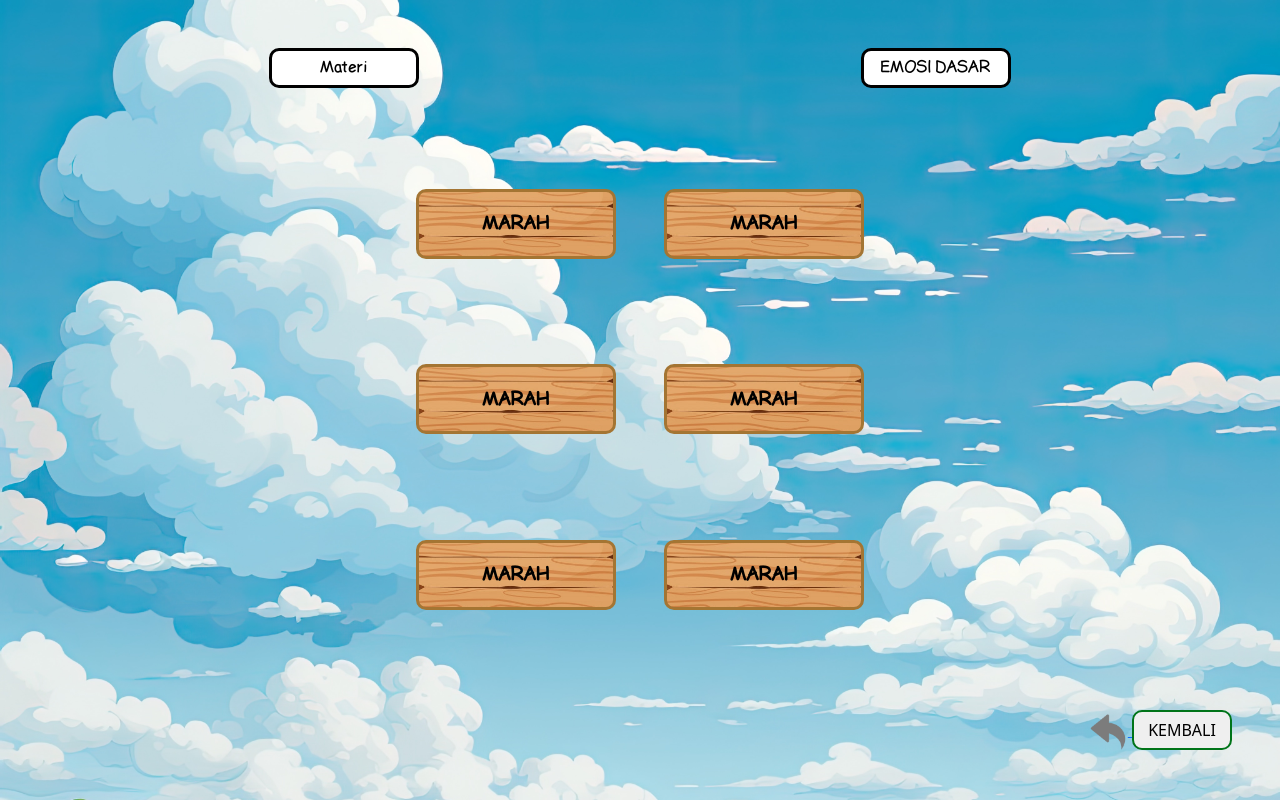
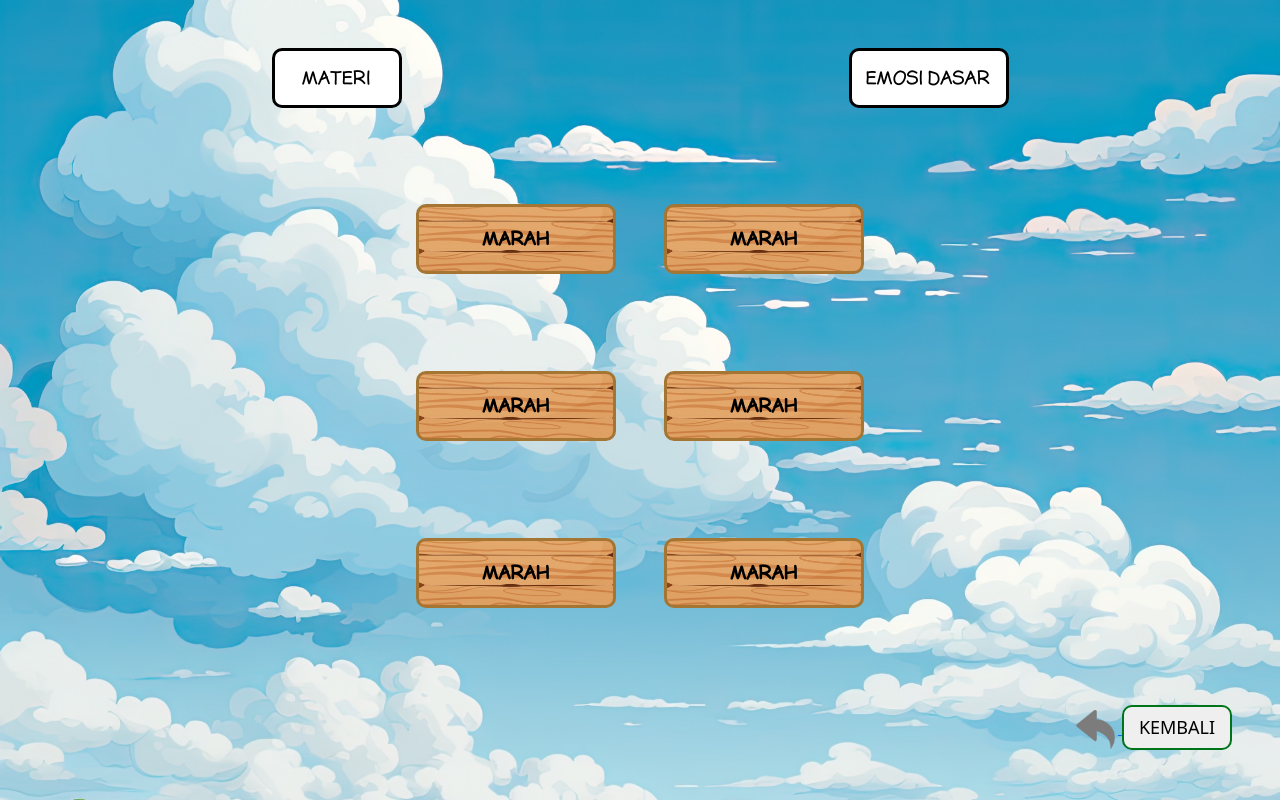
Before and after one commit to wendwin/pengenalan-emosi, a Flask app: page /materi/emosi-dasar in a window 1280 px wide. Run offline with Flask 3, Linux system fonts and the light colour scheme.

Commit message:
mengubah ukuran title dan button materi options

```diff
--- a/app/static/css/style.css
+++ b/app/static/css/style.css
@@ -74,20 +74,22 @@
 /* materi opsion*/
 .materi-option .title-text {
     font-family: comic;
-    width: 150px;
-    height: 40px;
+    width: 120px;
+    height: 50px;
     background-color: #fff;
     text-align: center;
     font-size: 16px;
     color: #000;
     border-radius: 10px;
     border: 3px solid #000;
+    text-transform: uppercase;
 }
 
 .materi-option .title-materi {
+    text-transform: uppercase;
     font-family: comic;
     width: 150px;
-    height: 40px;
+    height: 50px;
     background-color: #fff;
     text-align: center;
     font-size: 16px;
@@ -106,7 +108,7 @@
 }
 
 .materi-option .back button {
-    /* margin: 20px; */
+    font-size: 16px;
     width: 100px;
     height: 40px;
     border-radius: 10px;
@@ -116,6 +118,7 @@
 .materi-option .back img {
     width: 40px;
 }
+
 
 /* materi opsion*/
 
@@ -161,11 +164,34 @@
     /* materi */
 
     /* materi options */
+    .materi-option .title-text {
+        width: 130px;
+        height: 60px;
+        font-size: 18px;
+    }
+
+    .materi-option .title-materi {
+        font-size: 18px;
+        width: 160px;
+        height: 60px;
+    }
+
     .materi-option .menu-item button {
         width: 200px;
         height: 70px;
     }
 
+
+    .materi-option .back button {
+        font-size: 18px;
+        width: 110px;
+        height: 45px;
+    }
+
+    .materi-option .back img {
+        width: 45px;
+    }
+
     /* materi options */
 
 }
--- a/app/templates/materi/materi-emosi-dasar.html
+++ b/app/templates/materi/materi-emosi-dasar.html
@@ -2,9 +2,9 @@
 
 {% block content %}
 <div class="materi-option vh-100 d-flex flex-column">
-    <div class="title m-3 m-lg-5 d-flex justify-content-around align-items-center">
+    <div class="title m-3 m-md-5 d-flex justify-content-around align-items-center">
         <div class="title-text d-flex justify-content-center align-items-center">Materi</div>
-        <div class="title-materi d-flex justify-content-center align-items-center text-uppercase">emosi dasar</div>
+        <div class="title-materi d-flex justify-content-center align-items-center">emosi dasar</div>
     </div>
 
     <div
@@ -58,7 +58,7 @@
             </div>
         </div>
     </div>
-    <div class="back d-flex justify-content-end align-items-end p-3  p-lg-5">
+    <div class="back d-flex justify-content-end align-items-end m-3 m-md-5">
         <a href="{{ url_for('materi') }}">
             <div class="menu-back">
                 <img src="/static/img/button/reply.png" alt="">
```
